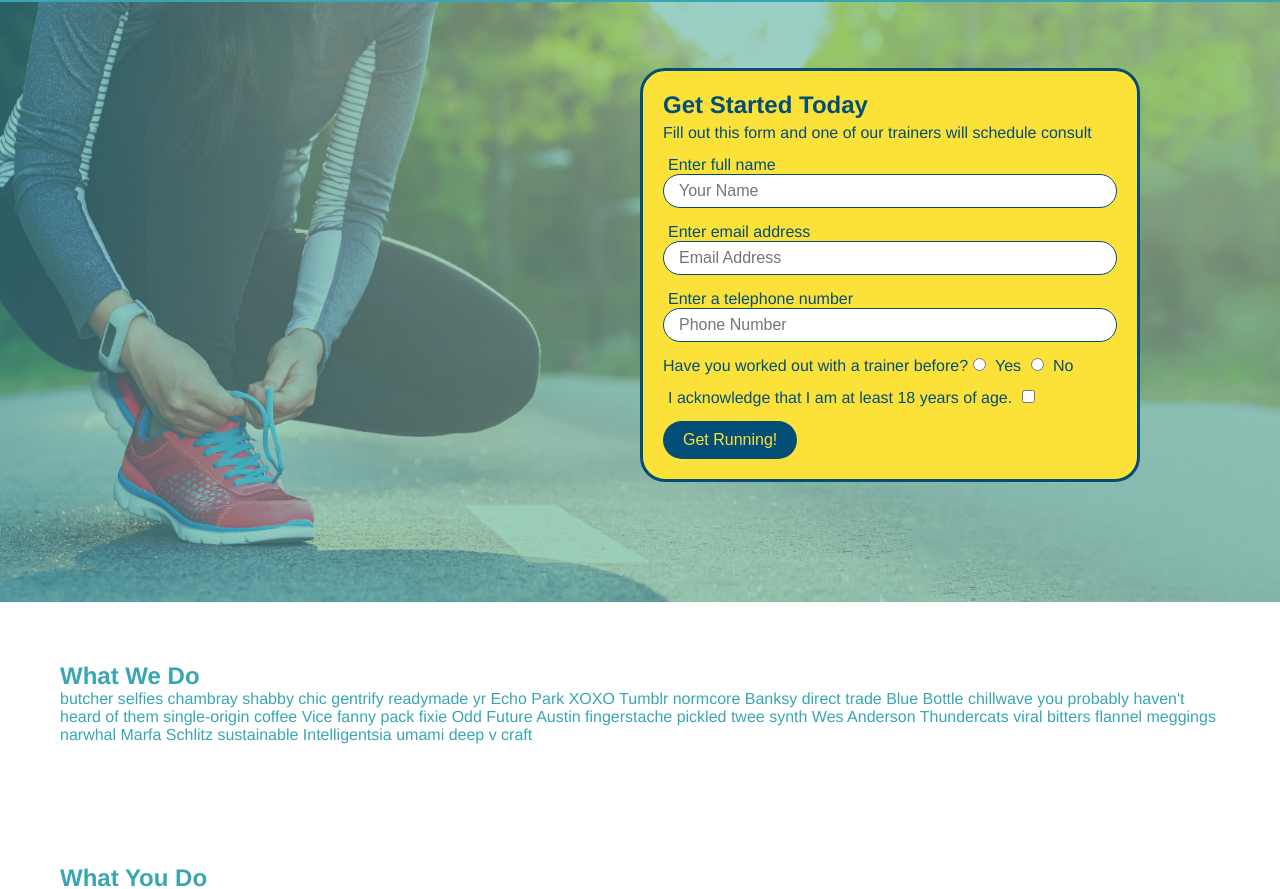
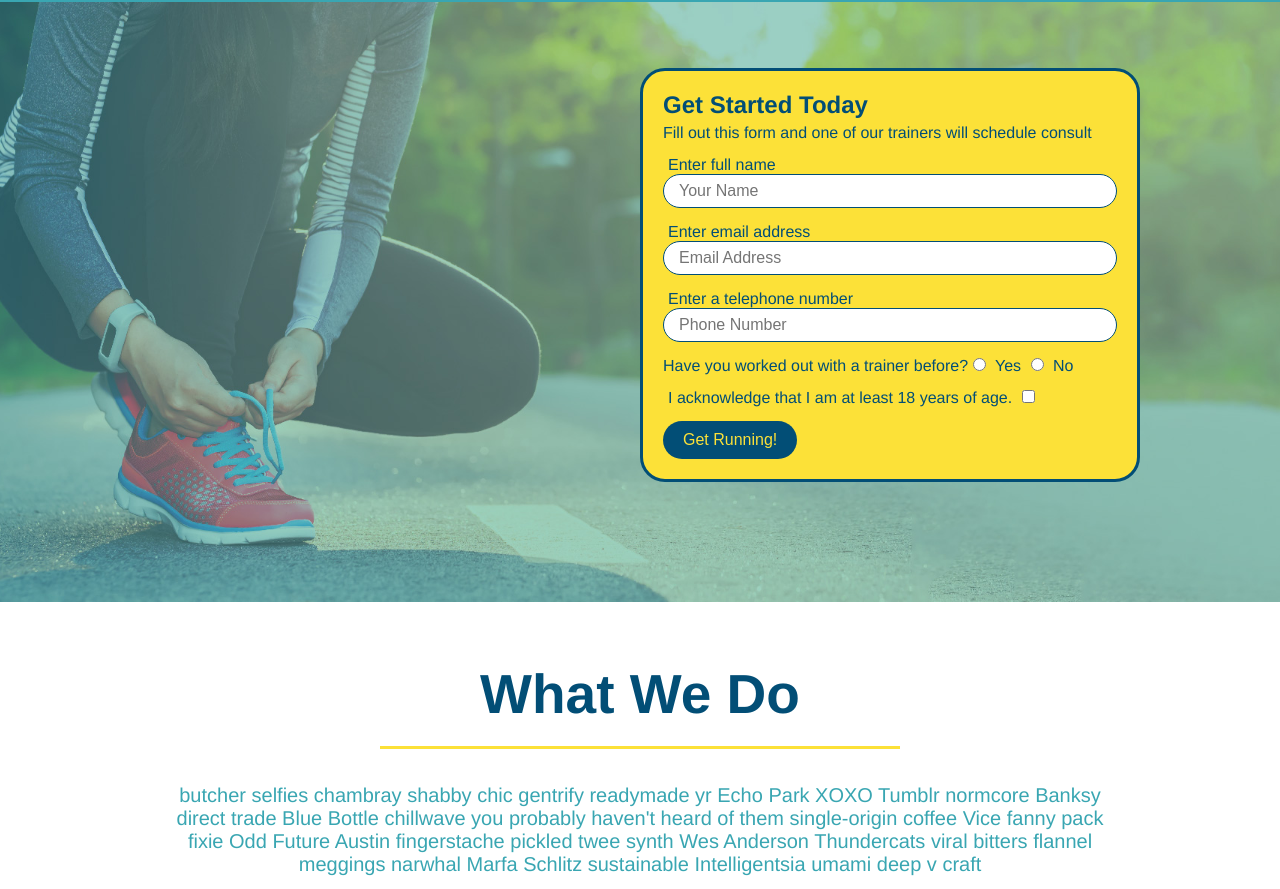
Before and after one commit to noreaster24/run-buddy, a plain HTML site: page index.html in a window 1280 px wide. Shown: the part 80-969 px from the top of the page. Drawn offline with Linux system fonts and the light colour scheme; files whose address does not match are found by name.

Commit message:
style what we do section

```diff
--- a/assets/css/style.css
+++ b/assets/css/style.css
@@ -126,3 +126,24 @@ section {
     width: 100%;
     margin-bottom: 15px;
 }
+
+.intro {
+    text-align: center;
+}
+
+.intro h2 {
+    display: inline-block;
+    font-size: 55px;
+    color: #024e76;
+    margin-bottom: 35px;
+    padding: 0 100px 20px 100px;
+    border-bottom: 3px solid #fce138;
+}
+
+.intro p{
+    margin: 0 auto;
+    line-height= 1.7;
+    color: #39a6b2;
+    width: 80%;
+    font-size: 20px;
+}
--- a/index.html
+++ b/index.html
@@ -66,7 +66,7 @@
         <!-- End hero-->
 
         <!-- "what we do" section -->
-        <section id="what-we-do">
+        <section id="what-we-do" class="intro">
             <h2>What We Do</h2>
             <p>
                 butcher selfies chambray shabby chic gentrify readymade yr Echo Park XOXO Tumblr normcore Banksy direct trade Blue Bottle chillwave you probably haven't heard of them single-origin coffee Vice fanny pack fixie Odd Future Austin fingerstache pickled twee synth Wes Anderson Thundercats viral bitters flannel meggings narwhal Marfa Schlitz sustainable Intelligentsia umami deep v craft
```
